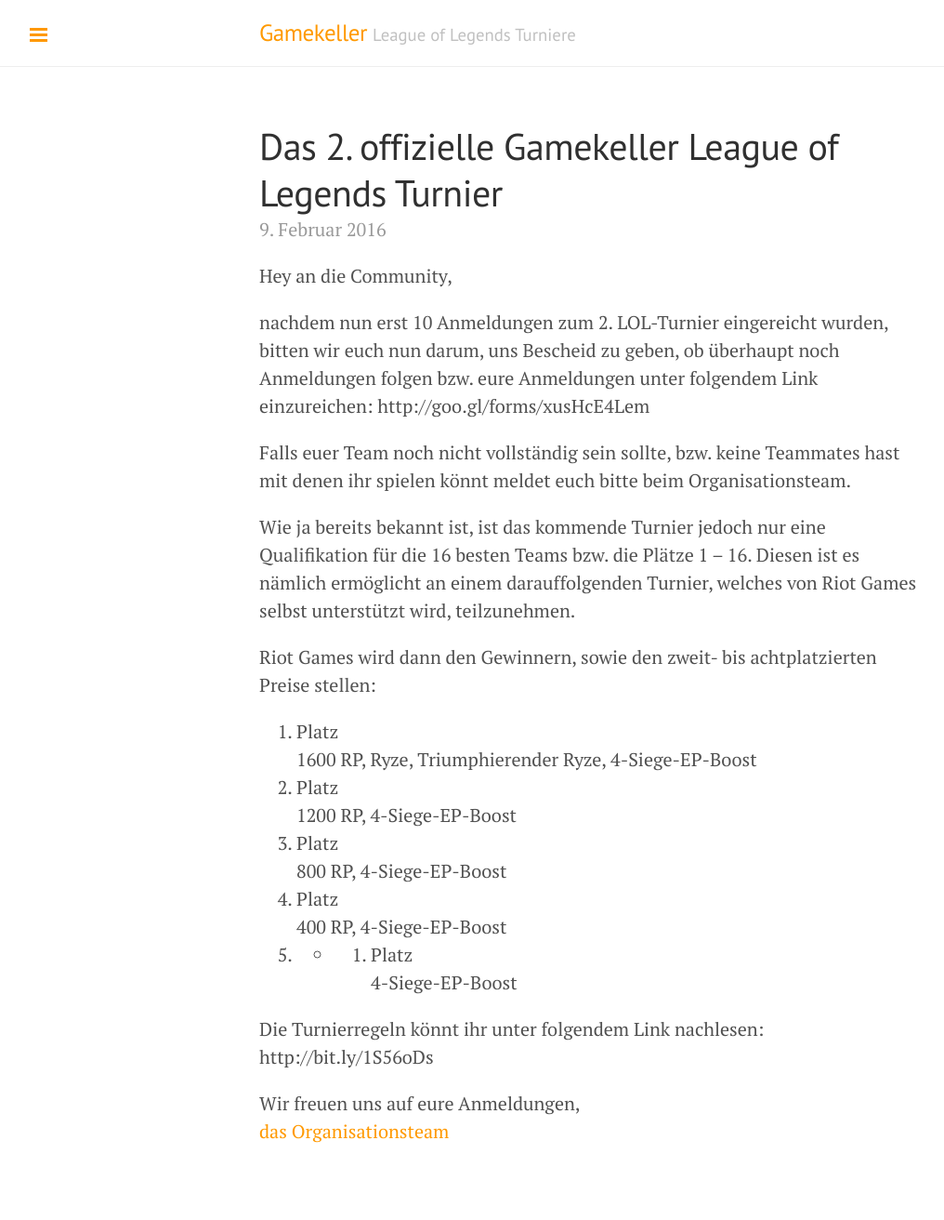
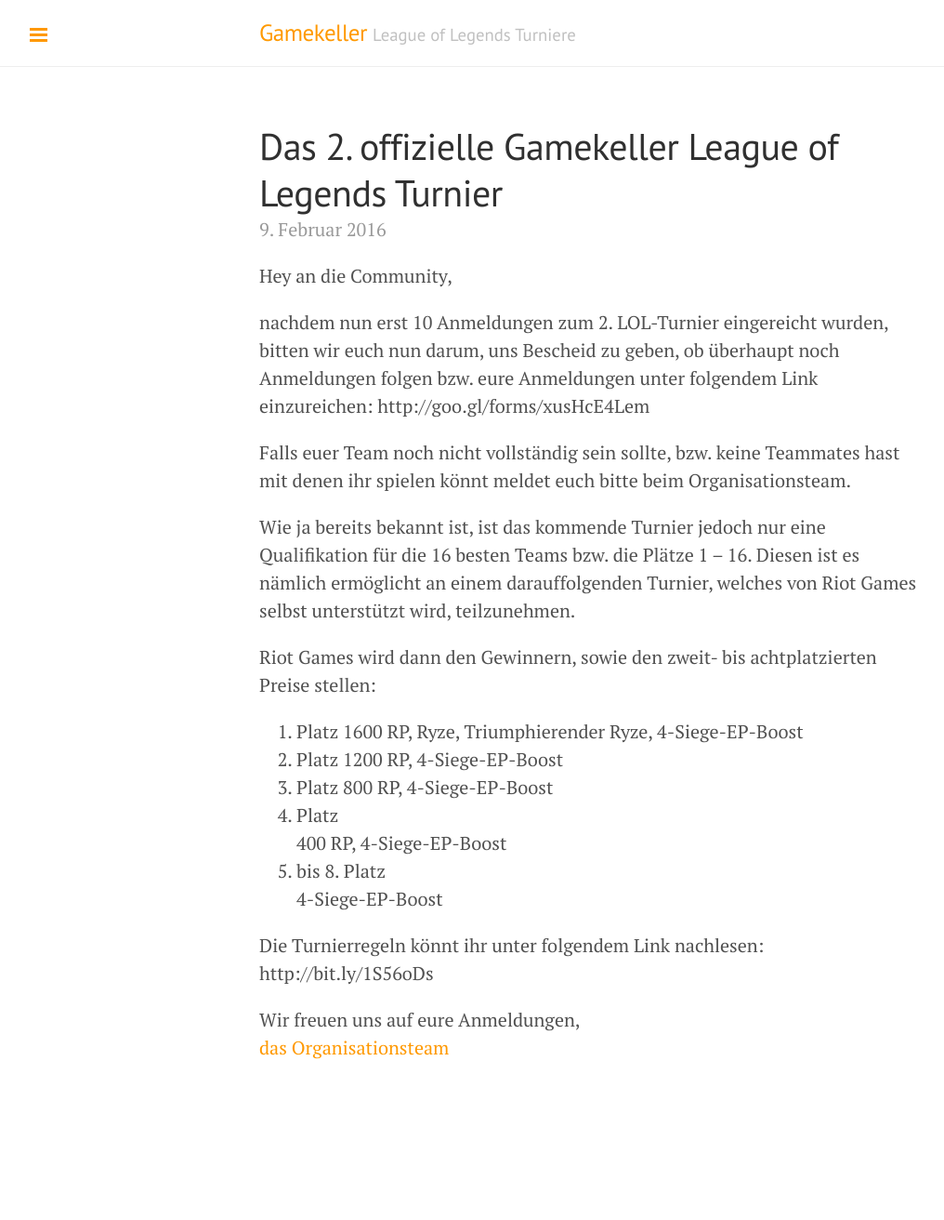
Before and after one commit to gamekeller/League-of-Legends-Turnier-Page, a Jekyll site: the page built from _posts/2016-02-09-2.lol-turnier.md, in a window 1280 px wide. Shown: the whole page at 93% size, without its empty margins (1-1017 px from the left). Built offline with Jekyll 4.4.1, drawn with Linux system fonts in a browser that asks for light colours; after the commit the page ends 1222 px from its top, so only the background shows below that.

Commit message:
Update 2016-02-09-2.lol-turnier.md

```diff
--- a/_posts/2016-02-09-2.lol-turnier.md
+++ b/_posts/2016-02-09-2.lol-turnier.md
@@ -22,15 +22,15 @@ Riot Games wird dann den Gewinnern, sowie den zweit- bis achtplatzierten Preise
 
 
 1. Platz
-1600 RP, Ryze, Triumphierender Ryze, 4-Siege-EP-Boost
+  1600 RP, Ryze, Triumphierender Ryze, 4-Siege-EP-Boost
 2. Platz
-1200 RP, 4-Siege-EP-Boost
+  1200 RP, 4-Siege-EP-Boost
 3. Platz
-800 RP, 4-Siege-EP-Boost
+  800 RP, 4-Siege-EP-Boost
 4. Platz
-400 RP, 4-Siege-EP-Boost
-5. - 8. Platz
-4-Siege-EP-Boost
+  400 RP, 4-Siege-EP-Boost
+5. bis 8. Platz
+  4-Siege-EP-Boost
 
 Die Turnierregeln könnt ihr unter folgendem Link nachlesen:  http://bit.ly/1S56oDs
 
```
